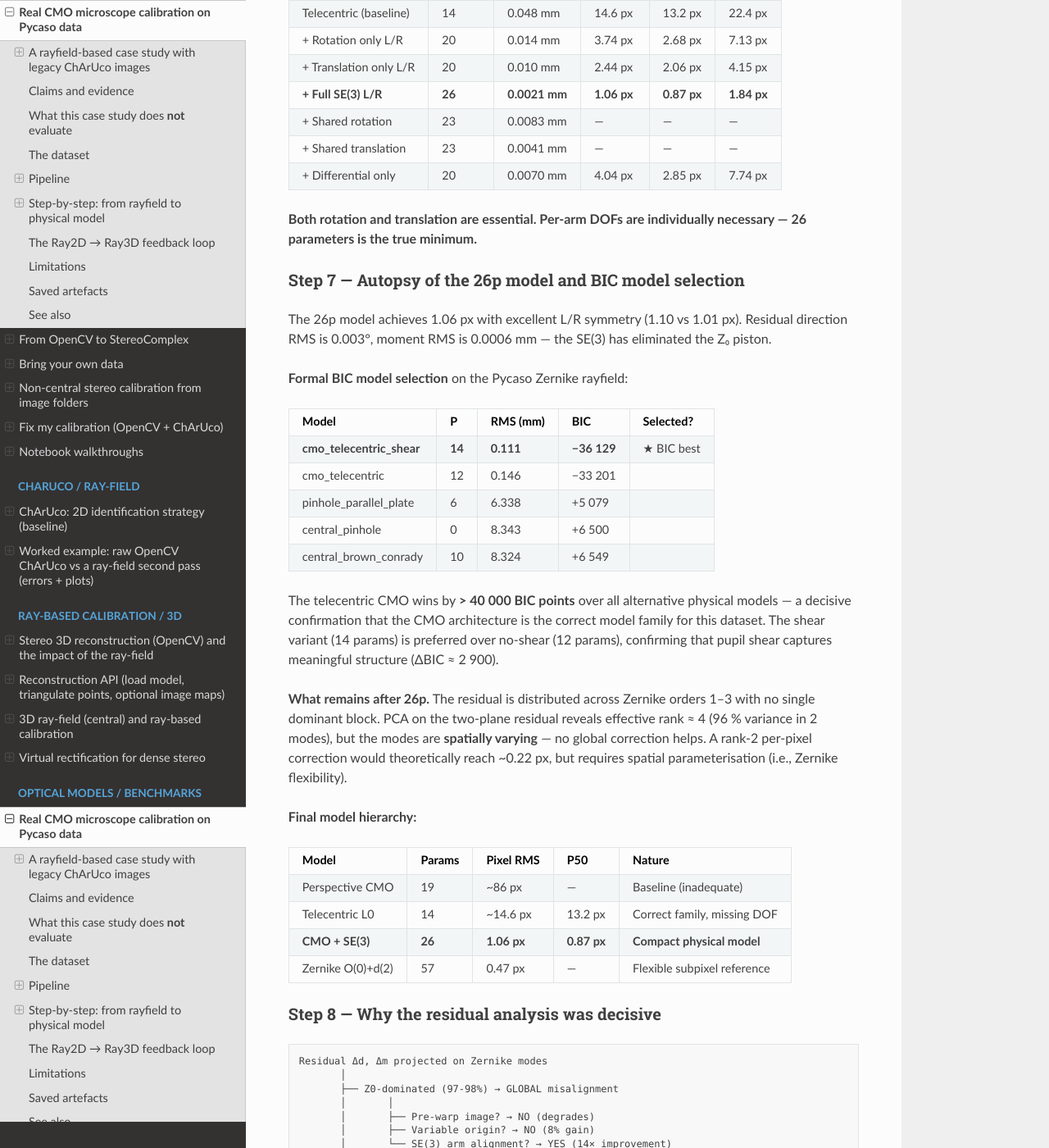
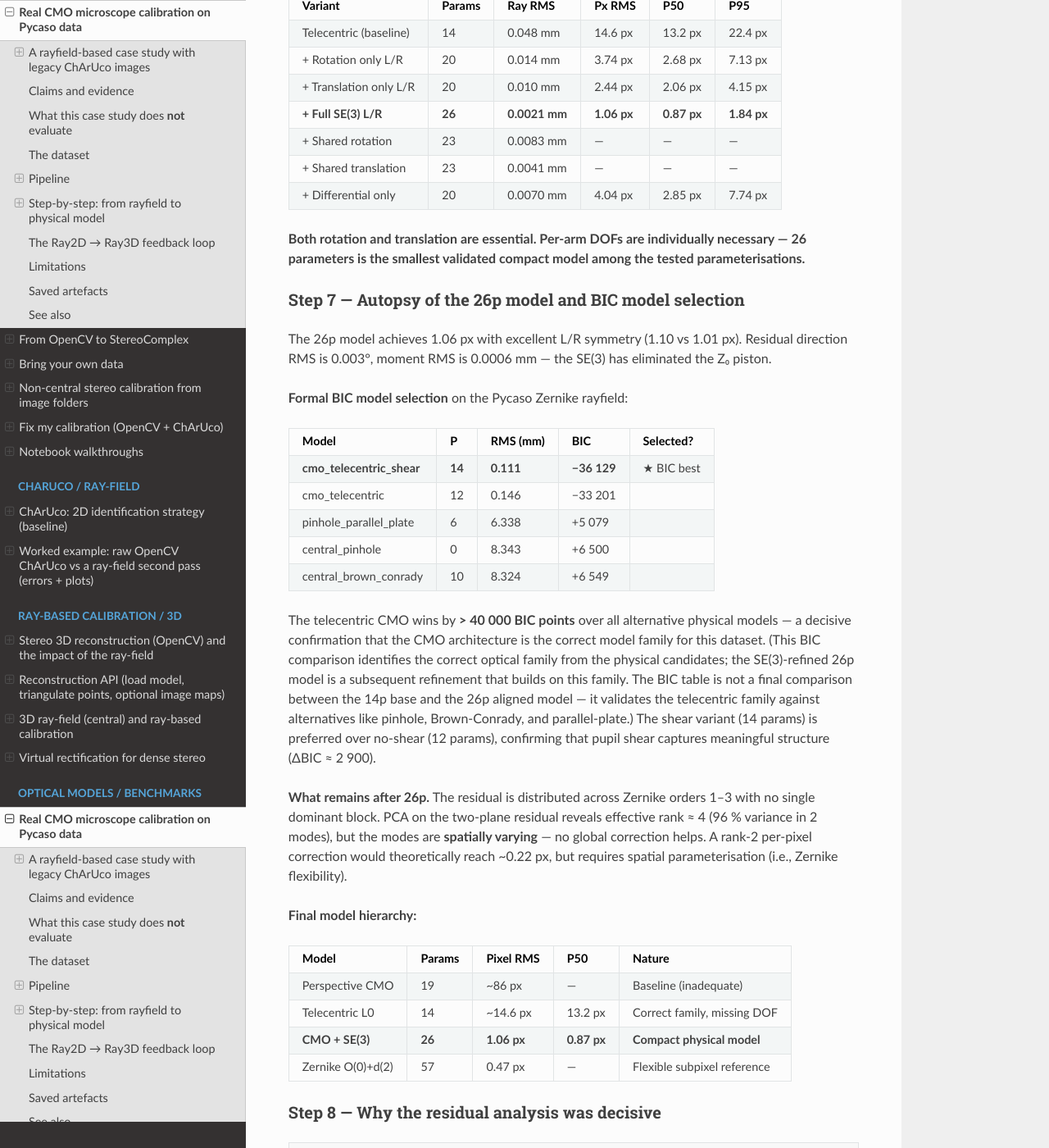
Before and after one commit to jeffwitz/StereoComplex, a Sphinx documentation site: the page built from docs/REAL_CMO_PYCASO_RAYFIELD.md, in a window 1280 px wide and 1400 px high, scrolled down 9061 px. Shown: the whole window at 82% size. Built offline with Sphinx 7.4.7 and the Read the Docs theme 3.1.0, drawn with Linux system fonts in a browser that asks for light colours; some of the changed text lies outside the part shown.

Commit message:
docs: rhetorical prudence pass — soften absolute claims
- "true minimum" → "smallest validated among tested parameterisations"
- "occluded corners" → "missing or noisy corners"
- Add BIC clarification: table validates telecentric family, not final 26p

Co-Authored-By: Claude Opus 4.7 <noreply@anthropic.com>

````diff
--- a/docs/REAL_CMO_PYCASO_RAYFIELD.md
+++ b/docs/REAL_CMO_PYCASO_RAYFIELD.md
@@ -146,7 +146,7 @@ Propose physical models → fit → residual analysis → iterate
 ```
 
 Ray2D TPS is a **purely 2‑D regularisation step**.  It does not assume
-any 3‑D camera model — it predicts where occluded corners likely are
+any 3‑D camera model — it predicts or regularizes missing or noisy ChArUco grid corners
 based on their neighbours, using a homography + thin-plate spline
 residual field.  This step does not bias the 3‑D model selection that
 follows.
@@ -388,7 +388,7 @@ are sub-mm but trade off with telecentric base parameters.
 | + Differential only | 20 | 0.0070 mm | 4.04 px | 2.85 px | 7.74 px |
 
 **Both rotation and translation are essential.  Per-arm DOFs are
-individually necessary — 26 parameters is the true minimum.**
+individually necessary — 26 parameters is the smallest validated compact model among the tested parameterisations.**
 
 ### Step 7 — Autopsy of the 26p model and BIC model selection
 
@@ -408,7 +408,12 @@ the SE(3) has eliminated the Z₀ piston.
 
 The telecentric CMO wins by **> 40 000 BIC points** over all alternative
 physical models — a decisive confirmation that the CMO architecture is
-the correct model family for this dataset.  The shear variant (14 params)
+the correct model family for this dataset.  (This BIC comparison
+identifies the correct optical family from the physical candidates;
+the SE(3)-refined 26p model is a subsequent refinement that builds on
+this family.  The BIC table is not a final comparison between the 14p
+base and the 26p aligned model — it validates the telecentric family
+against alternatives like pinhole, Brown-Conrady, and parallel-plate.)  The shear variant (14 params)
 is preferred over no-shear (12 params), confirming that pupil shear
 captures meaningful structure (ΔBIC ≈ 2 900).
 
````
